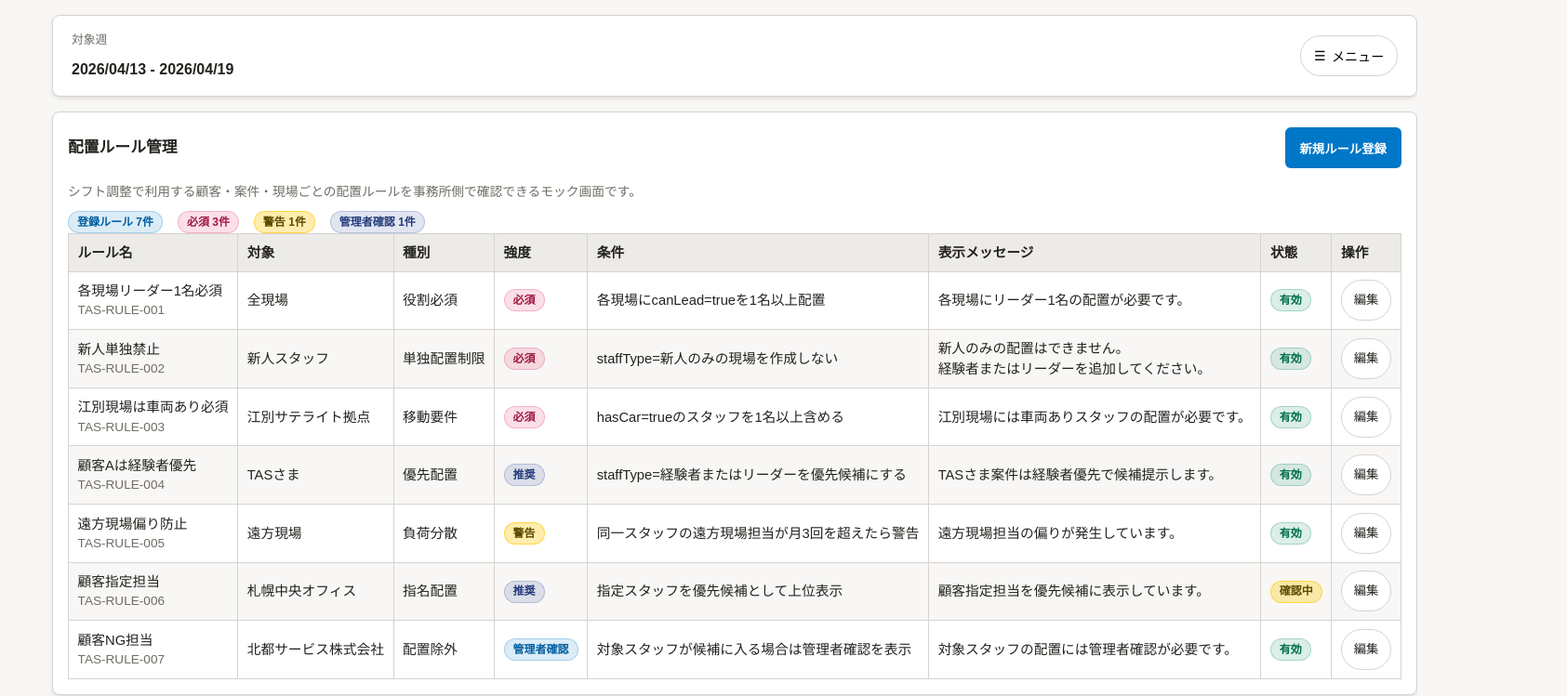
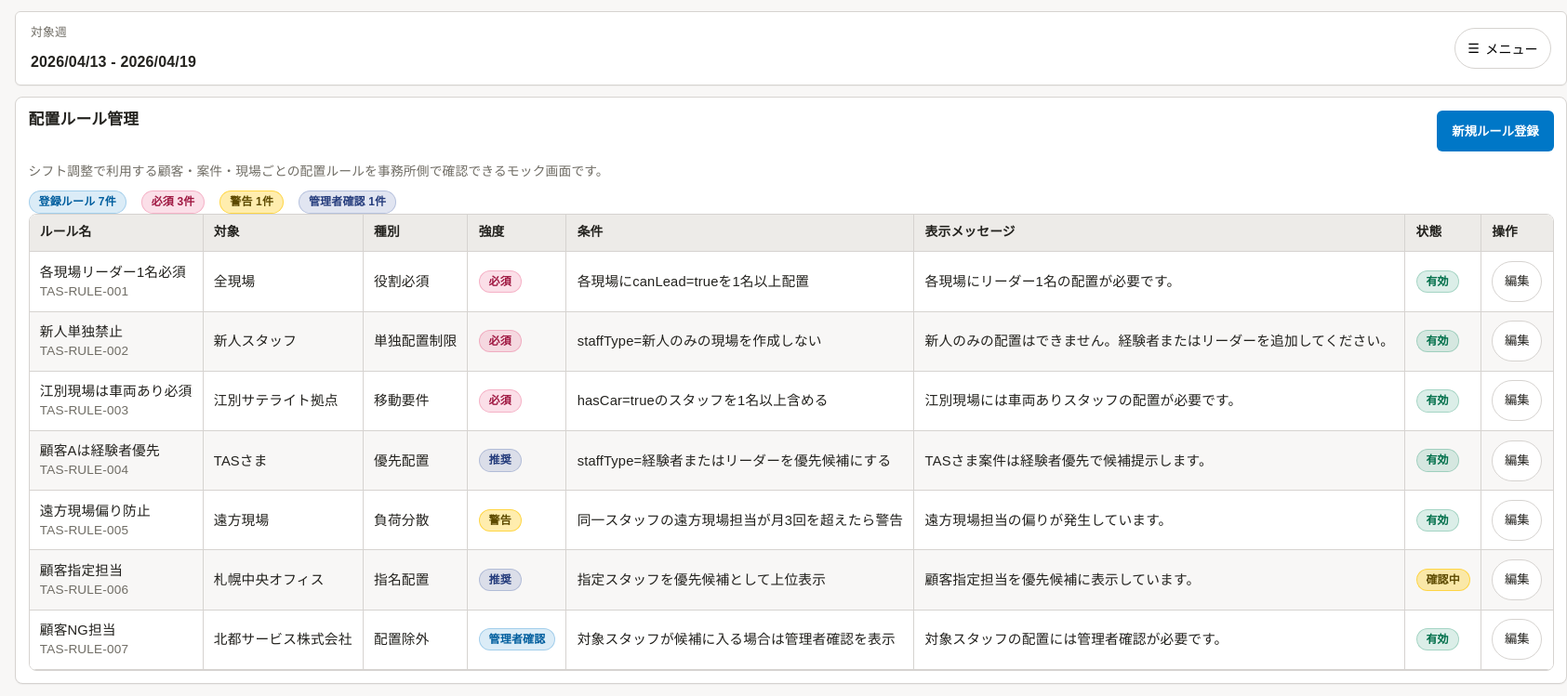
Before and after one commit to ANOSkdy/shift_manager, a Next.js app: page /rules in a window 1280 px wide. Shown: the top 749 px of the page at 93% size, 1685 px wide, since content can reach past the window. Built offline with nearby package versions, Linux system fonts and the light colour scheme.

Commit message:
style: rework dense SmartHR layout and table readability

```diff
--- a/app/globals.css
+++ b/app/globals.css
@@ -41,6 +41,7 @@ body {
   color: var(--text);
   font-size: 16px;
   line-height: 1.5;
+  letter-spacing: 0.01em;
 }
 
 a {
@@ -93,11 +94,11 @@ h2 {
 }
 
 .content-area {
-  max-width: 1200px;
+  max-width: 1280px;
   margin: 0 auto;
-  padding: 1rem;
+  padding: 0.75rem 1rem 1.25rem;
   display: grid;
-  gap: 1rem;
+  gap: 0.75rem;
 }
 
 .top-header {
@@ -105,11 +106,12 @@ h2 {
   justify-content: space-between;
   align-items: center;
   background: var(--card);
-  border-radius: 8px;
-  padding: 1rem 1.25rem;
-  box-shadow: var(--shadow-1);
+  border-radius: 6px;
+  padding: 0.75rem 1rem;
+  box-shadow: 0 1px 0 rgba(0, 0, 0, 0.04);
   border: 1px solid var(--border);
-  position: relative;
+  position: sticky;
+  top: 0.5rem;
   z-index: 3;
 }
 
@@ -175,7 +177,7 @@ h2 {
 
 .page-stack {
   display: grid;
-  gap: 1rem;
+  gap: 0.75rem;
 }
 
 .section-card,
@@ -187,21 +189,22 @@ h2 {
 .hero-panel {
   background: var(--card);
   border-radius: 8px;
-  box-shadow: var(--shadow-1);
+  box-shadow: 0 1px 0 rgba(0, 0, 0, 0.04);
 }
 
 .section-card,
 .alert-panel {
-  padding: 1rem;
+  padding: 0.85rem;
   border: 1px solid var(--border);
 }
 
 .section-card__header {
   display: flex;
   justify-content: space-between;
-  align-items: center;
-  margin-bottom: 0.95rem;
+  align-items: flex-start;
+  margin-bottom: 0.75rem;
   gap: 0.75rem;
+  flex-wrap: wrap;
 }
 
 .kpi-grid {
@@ -211,7 +214,7 @@ h2 {
 }
 
 .kpi-card {
-  padding: 0.9rem;
+  padding: 0.8rem;
   border: 1px solid var(--border);
 }
 
@@ -269,7 +272,7 @@ h2 {
 .status-tag {
   display: inline-flex;
   align-items: center;
-  padding: 0.24rem 0.56rem;
+  padding: 0.25rem 0.62rem;
   border-radius: 999px;
   font-size: 0.75rem;
   line-height: 1.2;
@@ -373,6 +376,9 @@ button.chip,
 
 .table-wrap {
   overflow-x: auto;
+  border: 1px solid var(--border);
+  border-radius: 8px;
+  background: #fff;
 }
 
 table {
@@ -380,22 +386,30 @@ table {
   border-collapse: collapse;
   font-size: 0.92rem;
   background: var(--card);
-  min-width: 980px;
+  min-width: 1280px;
 }
 
 th,
 td {
-  border: 1px solid var(--border);
+  border-right: 1px solid var(--border);
+  border-bottom: 1px solid var(--border);
   text-align: left;
-  padding: 0.55rem 0.6rem;
+  padding: 0.6rem 0.7rem;
   vertical-align: middle;
-  word-break: keep-all;
+  white-space: nowrap;
+  word-break: normal;
   overflow-wrap: normal;
-  line-break: strict;
+}
+
+th:last-child,
+td:last-child {
+  border-right: 0;
 }
 
 th {
   background: var(--head);
+  font-weight: 700;
+  font-size: 0.86rem;
 }
 
 tbody tr:nth-child(even) {
@@ -461,6 +475,7 @@ textarea:focus {
   display: flex;
   flex-wrap: wrap;
   gap: 0.6rem 1rem;
+  align-items: center;
 }
 
 .helper-text {
@@ -683,8 +698,13 @@ textarea:focus {
 }
 
 @media (max-width: 959px) {
+  .content-area {
+    padding: 0.5rem 0.75rem 1rem;
+  }
+
   .top-header {
     align-items: center;
+    top: 0.25rem;
   }
 
   .top-header__nav .chip {
@@ -695,6 +715,10 @@ textarea:focus {
     right: 0;
     left: 0;
     min-width: 0;
+  }
+
+  table {
+    min-width: 980px;
   }
 
   .hero-panel {
```
